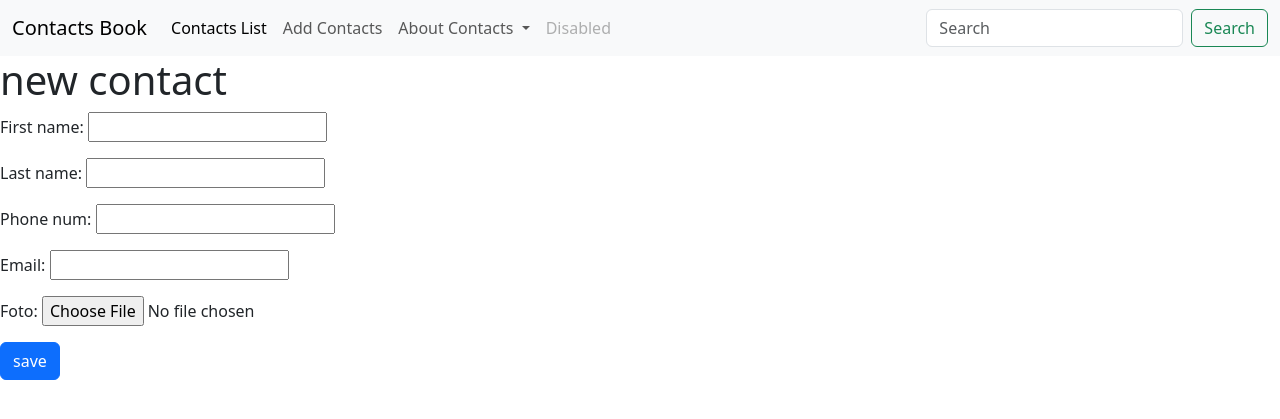
After one commit to M1ks1i/conbook, a Django app: page /add/ in a window 1280 px wide. The commit adds this page. Shown: the top 419 px of the page. Run offline with Django 5.2, Linux system fonts and the light colour scheme.

Commit message:
worked w script.js

```diff
--- a/app/forms.py
+++ b/app/forms.py
@@ -0,0 +1,7 @@
+from .models import Contact
+from django import forms
+
+class Contact_Form(forms.ModelForm):
+    class Meta:
+        model = Contact
+        fields = ['first_name','last_name', 'phone_num', 'email', 'foto']
--- a/app/models.py
+++ b/app/models.py
@@ -1,5 +1,5 @@
 from django.db import models
-from django.template.defaultfilters import first
+
 
 
 class Contact(models.Model):
--- a/app/views.py
+++ b/app/views.py
@@ -1,6 +1,18 @@
-from django.shortcuts import render
-
+from django.shortcuts import render, redirect
+from .models import Contact
+from .forms import Contact_Form
 # Create your views here.
 
 def index (request):
-    return render(request , 'index.html')
+    contacts = Contact.objects.all()
+    return render(request , 'index.html', {'contacts': contacts})
+
+def add_contact (request):
+    if request.method == 'POST':
+        form = Contact_Form(request.POST, request.FILES)
+        if form.is_valid():
+            form.save()
+            return redirect('home')
+    else:
+        form = Contact_Form()
+        return render(request, 'contact_form.html',{'form': form})
--- a/conbook/urls.py
+++ b/conbook/urls.py
@@ -17,12 +17,13 @@ Including another URLconf
 from django.conf import settings
 from django.contrib import admin
 from django.urls import path
-from app.views import index
+from app.views import index, add_contact
 from django.conf.urls.static import static
 
 urlpatterns = [
     path('admin/', admin.site.urls),
-    path('', index, name='home' )
+    path('', index, name='home' ),
+    path('add/', add_contact, name = 'addcontact')
 ]
 
 urlpatterns += static(settings.MEDIA_URL, document_root = settings.MEDIA_ROOT)
--- a/static/js/script.js
+++ b/static/js/script.js
@@ -1,16 +1,45 @@
 document.addEventListener("DOMContentLoaded", function() {
     let selectedRow = null;
     let selectedContactId = null;
-    const rows = document.querySelector(".contact-row");
+    const rows = document.querySelectorAll(".contact-row");
 
     rows.forEach(row => {
+
         row.addEventListener("click", function() {
+            selectedRow = this;
+            selectedContactId = this.dataset.contactId;
+            let dtrow = document.getElementById("details - " + selectedContactId);
             if (selectedRow) {
-                selectedRow.classList.remove("table-active");
+//                if (dtrow.style.display === 'none') {
+                    selectedRow.classList.remove("table-active");
+//                    dtrow.style.display === 'table-row';
+    //                alert('1');
+//                } else {
+                    selectedRow.classList.add("table-active");
+//                    dtrow.style.display === 'none';
+//                }
             }
-            selectedRow = this;
-            selectedRow.classList.add("table-active");
-            selectedContactId = this.dataset.contactId;
+            if (dtrow.style.display === 'none') {
+                dtrow.style.display === 'table-row';
+            } else {
+                dtrow.style.display === 'none';
+            }
+
+
+
+//            alert(selectedContactId);
         })
     })
 })
+
+//document.addEventListener("DOMContentLoaded", function() {
+//    window.toggleDetails = function(row){
+//        const selectedContactId = row.dataset.contactId;
+//        const dtrow = document.getElementById("details - " + selectedContactId);
+//        if (dtrow.style.display === 'none') {
+//            dtrow.style.display === 'table-row';
+//        } else {
+//            dtrow.style.display === 'none';
+//        }
+//    }
+//})
--- a/templates/base.html
+++ b/templates/base.html
@@ -16,7 +16,7 @@
 <body>
     <nav class="navbar navbar-expand-lg bg-body-tertiary">
         <div class="container-fluid">
-            <a class="navbar-brand" href="#">Contacts Book</a>
+            <a class="navbar-brand" href="{% url 'home' %}">Contacts Book</a>
             <button class="navbar-toggler" type="button" data-bs-toggle="collapse" data-bs-target="#navbarSupportedContent" aria-controls="navbarSupportedContent" aria-expanded="false" aria-label="Toggle navigation">
                 <span class="navbar-toggler-icon"></span>
             </button>
@@ -26,7 +26,7 @@
                         <a class="nav-link active" aria-current="page" href="#">Contacts List</a>
                     </li>
                     <li class="nav-item">
-                        <a class="nav-link" href="#">Add Contacts</a>
+                        <a class="nav-link" href="{% url 'addcontact' %}">Add Contacts</a>
                     </li>
                     <li class="nav-item dropdown">
                         <a class="nav-link dropdown-toggle" href="#" role="button" data-bs-toggle="dropdown" aria-expanded="false">
@@ -51,6 +51,7 @@
     </nav>
     {% block content %}
     {% endblock %}
-    <script scr="{% static 'js/script.js' %}"></script>
+    <script src="{% static 'js/script.js' %}"></script>
+<!--      <script>alert(1);</script>-->
 </body>
 </html>
--- /dev/null
+++ b/templates/contact_form.html
@@ -0,0 +1,13 @@
+{% extends 'base.html' %}
+{% block title %}
+add/change contact
+{% endblock %}
+
+{% block content %}
+<h1>{% if contact %}change{% else %}new{% endif %} contact</h1>
+<form method="POST" enctype="multipart/form-data">
+    {% csrf_token %}
+    {{ form.as_p }}
+    <button type="submit" class="btn btn-primary">save</button>
+</form>
+{% endblock %}
```
Also changed, not shown: templates/index.html (+15 -5 lines), app/migrations/0001_initial.py (added), db.sqlite3, media/contacts_photo/5ab4676f35350b68a72676f0f940cb26.jpg (added), media/contacts_photo/5ab4676f35350b68a72676f0f940cb26_DlbUxJ9.jpg (added), media/contacts_photo/5ab4676f35350b68a72676f0f940cb26_c0YhGIw.jpg (added), media/contacts_photo/5ab4676f35350b68a72676f0f940cb26_vpYZbKE.jpg (added).
